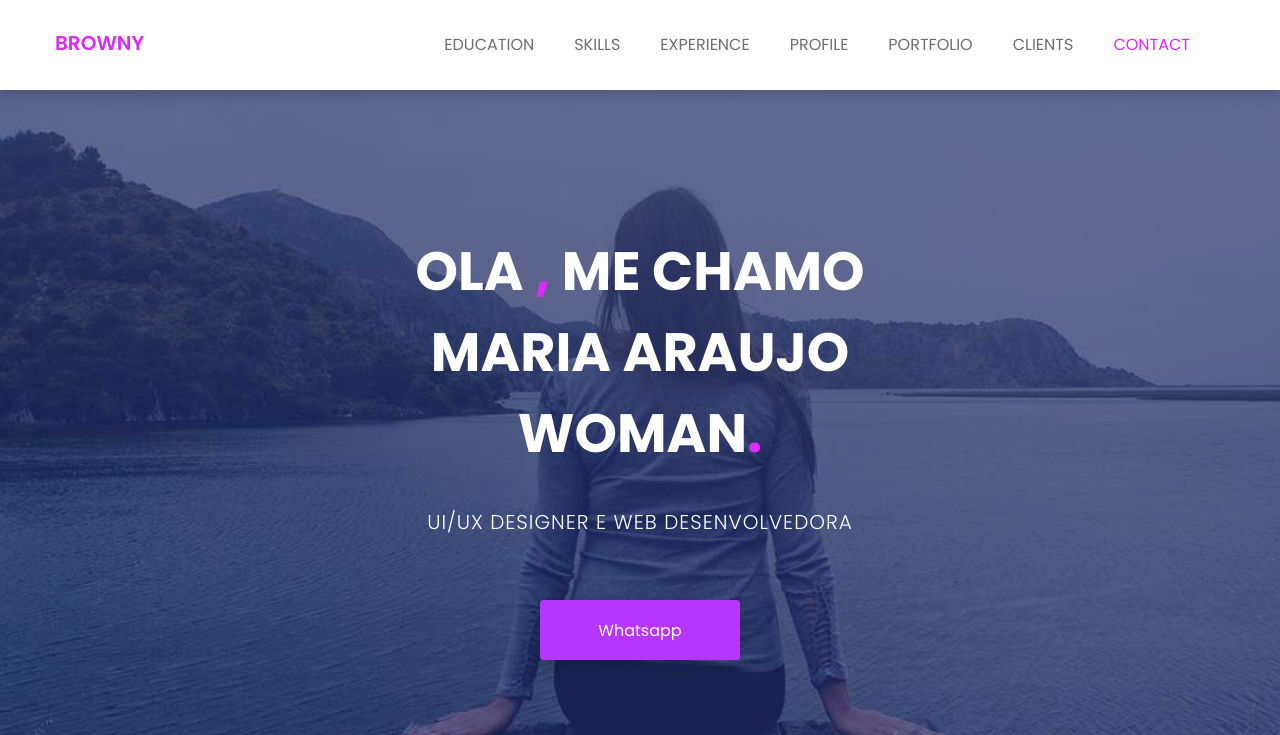
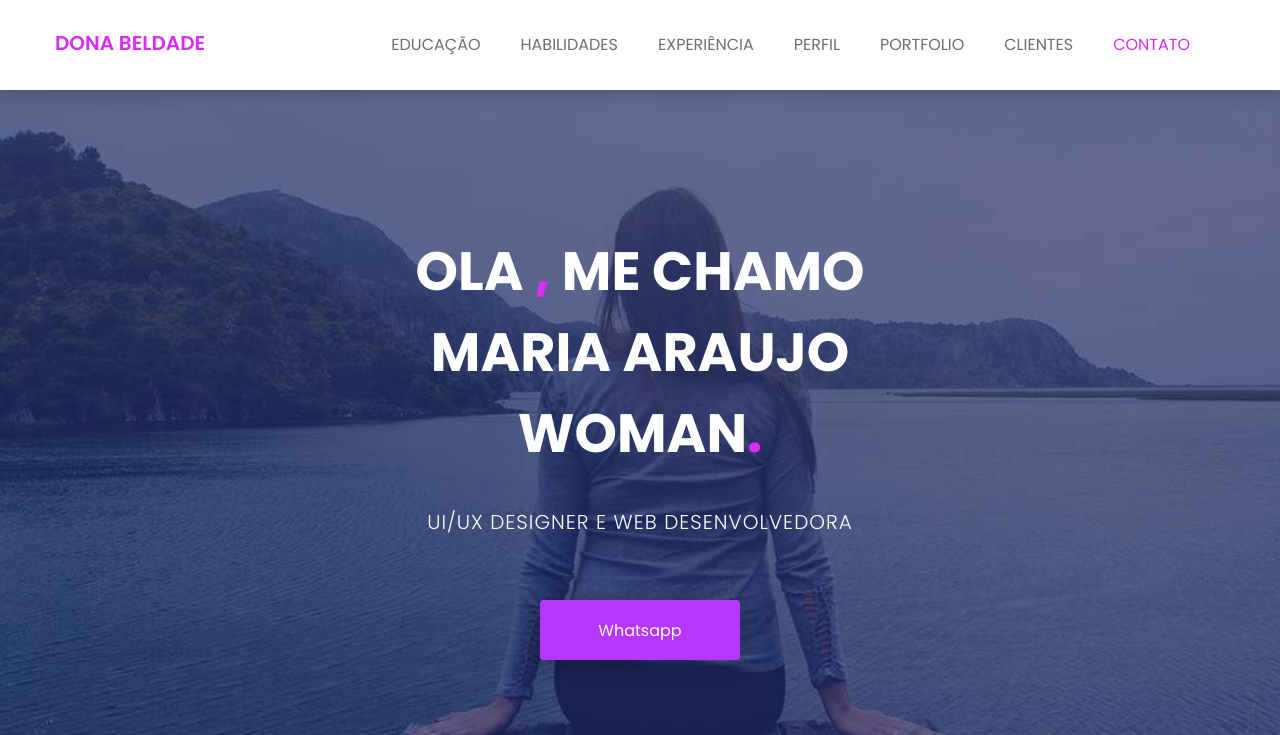
Before and after one commit to MaarihDiamond/Beldade, a plain HTML site: page index.html in a window 1280 px wide. Shown: the top 735 px of the page. Drawn offline with nearby package versions, Linux system fonts and the light colour scheme.

Commit message:
first commit

```diff
--- a/index.html
+++ b/index.html
@@ -70,7 +70,7 @@
 			                <button type="button" class="navbar-toggle" data-toggle="collapse" data-target="#navbar-menu">
 			                    <i class="fa fa-bars"></i>
 			                </button>
-			                <a class="navbar-brand" href="index.html">browny</a>
+			                <a class="navbar-brand" href="index.html">Dona Beldade</a>
 			            </div><!--/.navbar-header-->
 			            <!-- End Header Navigation -->
 
@@ -78,13 +78,13 @@
 			            <div class="collapse navbar-collapse menu-ui-design" id="navbar-menu">
 			                <ul class="nav navbar-nav navbar-right" data-in="fadeInDown" data-out="fadeOutUp">
 			                <li class=" smooth-menu active"></li>
-			                    <li class=" smooth-menu"><a href="#education">education</a></li>
-			                    <li class="smooth-menu"><a href="#skills">skills</a></li>
-			                    <li class="smooth-menu"><a href="#experience">experience</a></li>
-			                    <li class="smooth-menu"><a href="#profiles">profile</a></li>
+			                    <li class=" smooth-menu"><a href="#education">Educação</a></li>
+			                    <li class="smooth-menu"><a href="#skills">habilidades</a></li>
+			                    <li class="smooth-menu"><a href="#experience">Experiência</a></li>
+			                    <li class="smooth-menu"><a href="#profiles">Perfil</a></li>
 			                    <li class="smooth-menu"><a href="#portfolio">portfolio</a></li>
-			                    <li class="smooth-menu"><a href="#clients">clients</a></li>
-			                    <li class="smooth-menu"><a href="#contact">contact</a></li>
+			                    <li class="smooth-menu"><a href="#clients">clientes</a></li>
+			                    <li class="smooth-menu"><a href="#contact">Contato</a></li>
 			                </ul><!--/.nav -->
 			            </div><!-- /.navbar-collapse -->
 			        </div><!--/.container-->
@@ -835,7 +835,7 @@
 										<div class="row">
 											<div class="col-sm-6 col-xs-12">
 												<div class="form-group">
-												  <input type="text" class="form-control" id="name" placeholder="Name*" name="name">
+												  <input type="text" class="form-control" id="name" placeholder="Nome*" name="name">
 												</div><!--/.form-group-->
 											</div><!--/.col-->
 											<div class="col-sm-6 col-xs-12">
@@ -847,14 +847,14 @@
 										<div class="row">
 											<div class="col-sm-12">
 												<div class="form-group">
-													<input type="text" class="form-control" id="subject" placeholder="Subject" name="subject">
+													<input type="text" class="form-control" id="Assunto" placeholder="Assunto" name="subject">
 												</div><!--/.form-group-->
 											</div><!--/.col-->
 										</div><!--/.row-->
 										<div class="row">
 											<div class="col-sm-12">
 												<div class="form-group">
-													<textarea class="form-control" rows="8" id="comment" placeholder="Message" ></textarea>
+													<textarea class="form-control" rows="8" id="comment" placeholder="Mensagem" ></textarea>
 												</div><!--/.form-group-->
 											</div><!--/.col-->
 										</div><!--/.row-->
@@ -873,21 +873,21 @@
 							<div class="single-contact-box">
 								<div class="contact-adress">
 									<div class="contact-add-head">
-										<h3>browny star</h3>
+										<h3>Dona Beldade</h3>
 										<p>uI/uX designer</p>
 									</div>
 									<div class="contact-add-info">
 										<div class="single-contact-add-info">
-											<h3>phone</h3>
+											<h3>Telefone</h3>
 											<p>987-123-6547</p>
 										</div>
 										<div class="single-contact-add-info">
 											<h3>email</h3>
-											<p>browny@info.com</p>
+											<p>@info.com</p>
 										</div>
 										<div class="single-contact-add-info">
 											<h3>website</h3>
-											<p>www.brownsine.com</p>
+											<p>www.donabeldade.com</p>
 										</div>
 									</div>
 								</div><!--/.contact-adress-->
@@ -914,7 +914,7 @@
 			<div class="container">
 				<div class="hm-footer-copyright text-center">
 					<p>
-						&copy; copyright yourname. design and developed by <a href="https://www.themesine.com/">themesine</a>
+						&copy; copyright Dona Beldade. design and developed by <a href="https://www.themesine.com/">Dona Beldade</a>
 					</p><!--/p-->
 				</div><!--/.text-center-->
 			</div><!--/.container-->
```
